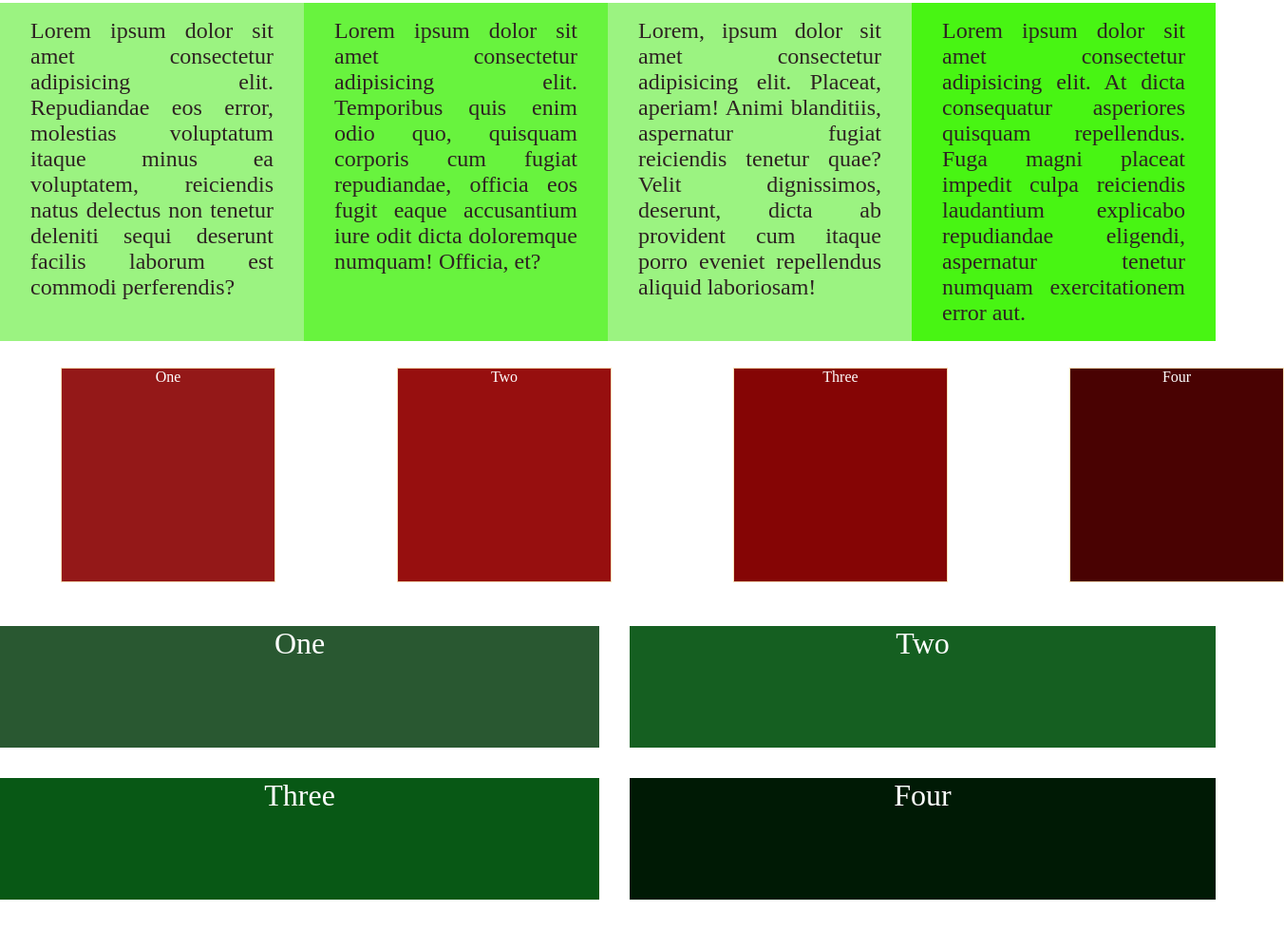
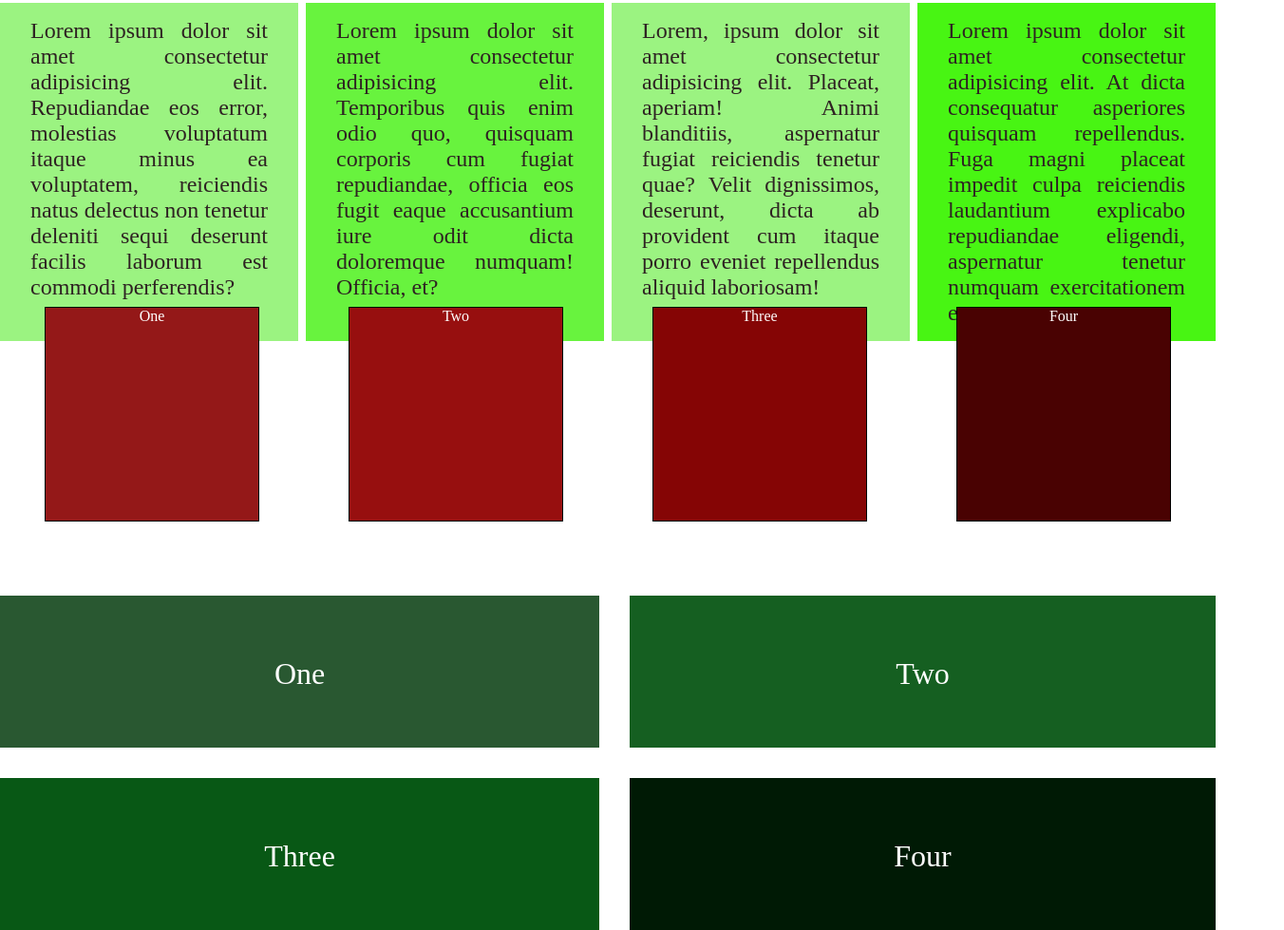
Before and after one commit to devCarlJoseph/Grid, a plain HTML site: page index.html in a window 1280 px wide. Shown: the part 559-1538 px from the top of the page at 95% size, 1352 px wide, since content can reach past the window. Before the commit the page ends 1506 px from the top, so only its background shows below. Drawn offline with Linux system fonts and the light colour scheme.

Commit message:
final changes

```diff
--- a/index.html
+++ b/index.html
@@ -23,7 +23,6 @@
             </div>
             <div class="main">
                 <h1>ALA WA BALO</h1>
-                <p>Lorem ipsum dolor sit amet consectetur adipisicing elit. Quidem nobis aliquam eligendi, consectetur similique at animi beatae. Voluptas non accusantium consectetur nesciunt debitis eum? Repudiandae sapiente doloribus praesentium ex temporibus.</p>
             </div>
             <div class="footer">
                 <h3>Yeah Footer nani siya alright</h3>
--- a/style.css
+++ b/style.css
@@ -12,6 +12,7 @@
     "aside footer footer";
   grid-template-columns: 250px 1fr 1fr;
   grid-template-rows: 60px 1fr 50px;
+  text-align: center;
 }
 
 .aside {
@@ -19,7 +20,6 @@
   background: lightsalmon;
   border: 1px solid white;
   padding-top: 15rem;
-  text-align: center;
   color: white;
 }
 
@@ -27,7 +27,6 @@
   grid-area: header;
   background: lightsalmon;
   border: 1px solid white;
-  text-align: center;
   padding-top: 0.5rem;
   color: white;
 }
@@ -36,16 +35,14 @@
   grid-area: main;
   background: lightcoral;
   border: 1px solid white;
-  text-align: center;
   color: white;
+}
 
-}
 
 .footer {
   grid-area: footer;
   background: lightsalmon;
   border: 1px solid white;
-  text-align: center;
   color: white;
   padding-top: 1rem;
 }
@@ -54,6 +51,7 @@
   margin: 10rem 0;
   height: 20vh;
   display: grid;
+  gap: 0.5rem;
   grid-template-columns: 1fr 1fr 1fr 1fr;
   grid-template-rows: 1fr;
 }
@@ -95,6 +93,7 @@
   grid-template-columns: 1fr 1fr 1fr 1fr;
   justify-items: center;
   margin-bottom: 4rem;
+  text-align: center;
 }
 
 .third div {
@@ -104,33 +103,25 @@
 
 .thOne {
   background: #941818;
-  border: 1px solid wheat;
-  text-align: center;
-  margin: 4rem;
+  border: 1px solid black;
   color: white;
 }
 
 .thTwo {
   background: #970f0f;
-  border: 1px solid wheat;
-  text-align: center;
-  margin: 4rem;
+  border: 1px solid black;
   color: white;
 }
 
 .thThree {
   background: #850505;
-  border: 1px solid wheat;
-  text-align: center;
-  margin: 4rem;
+  border: 1px solid black;
   color: white;
 }
 
 .thFour {
   background: #490202;
-  border: 1px solid wheat;
-  text-align: center;
-  margin: 4rem;
+  border: 1px solid black;
   color: white;
 }
 
@@ -140,15 +131,16 @@
   grid-template-rows: 10rem 10rem;
   grid-template-rows: 10rem 10rem;
   grid-gap: 2rem;
+  text-align: center;
+  margin-top: 2rem;
 }
 
 .fOne {
   grid-column: 1/2;
   grid-row: 1/2;
   background: #295831;
-  margin-top: 2rem;
-  text-align: center;
   font-size: 2rem;
+  padding-top: 4rem;
   color: white;
 }
 
@@ -156,9 +148,8 @@
   grid-column: 2/3;
   grid-row: 1/2;
   background: #155f21;
-  margin-top: 2rem;
-  text-align: center;
   font-size: 2rem;
+  padding-top: 4rem;
   color: white;
 }
 
@@ -166,9 +157,8 @@
   grid-column: 1/2;
   grid-row: 2/3;
   background: #085815;
-  margin-bottom: 2rem;
-  text-align: center;
   font-size: 2rem;
+  padding-top: 4rem;
   color: white;
 }
 
@@ -176,8 +166,7 @@
   grid-column: 2/3;
   grid-row: 2/3;
   background: #001a05;
-  margin-bottom: 2rem;
-  text-align: center;
   font-size: 2rem;
+  padding-top: 4rem;
   color: white;
 }
```
